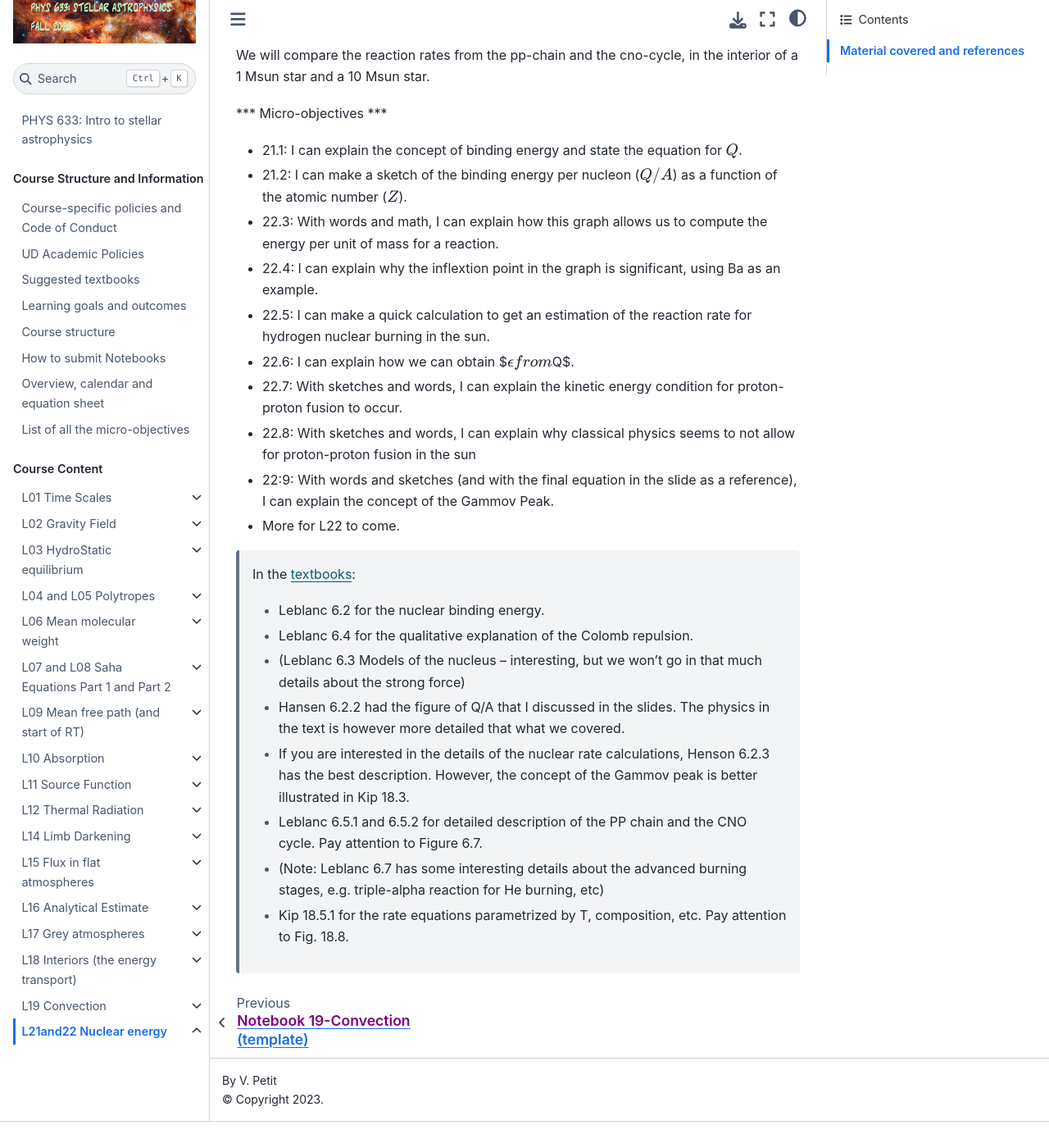
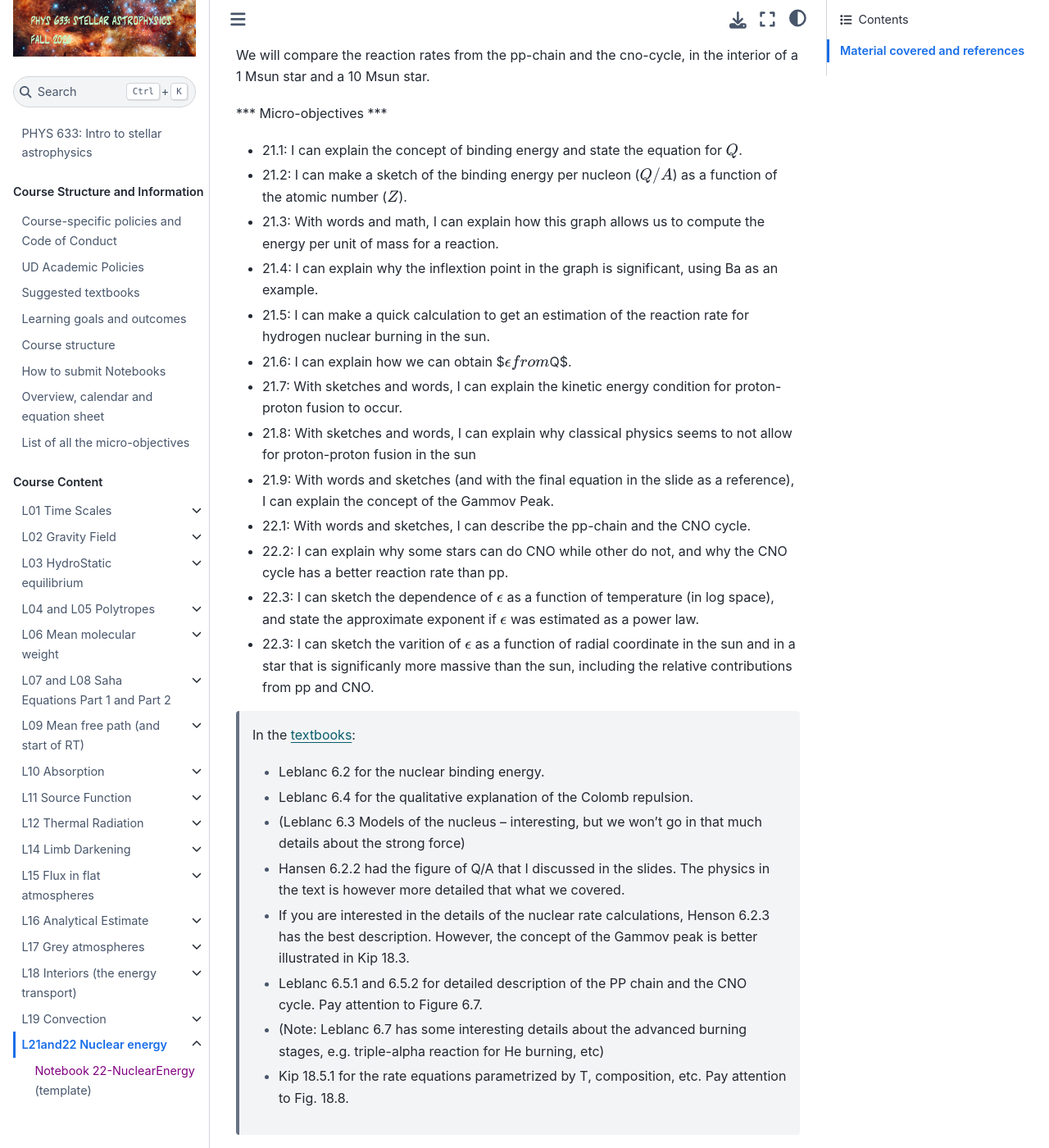
Before and after one commit to veropetit/PHYS633-F2026, a Jupyter Book: the page built from Book/L21and22-NuclearEnergy/README.md, in a window 1280 px wide and 1400 px high, scrolled down 471 px. Shown: the whole window at 82% size. Built offline with Jupyter Book 1.0.4 settings and Sphinx 7.4.7 and the Sphinx Book theme 1.1.4, drawn with Linux system fonts in a browser that asks for light colours; pages that are not in the unit, such as notebooks, are missing from menus; before the commit the page ends 1839 px from its top, so only the background shows below that; some of the changed text lies outside the part shown.

Commit message:
Update L22

```diff
--- a/Book/L21and22-NuclearEnergy/README.md
+++ b/Book/L21and22-NuclearEnergy/README.md
@@ -19,14 +19,18 @@ We will compare the reaction rates from the pp-chain and the cno-cycle, in the i
 *** Micro-objectives ***
 - 21.1: I can explain the concept of binding energy and state the equation for $Q$.
 - 21.2: I can make a sketch of the binding energy per nucleon ($Q/A$) as a function of the atomic number ($Z$).
-- 22.3: With words and math, I can explain how this graph allows us to compute the energy per unit of mass for a reaction.
-- 22.4: I can explain why the inflextion point in the graph is significant, using Ba as an example.
-- 22.5: I can make a quick calculation to get an estimation of the reaction rate for hydrogen nuclear burning in the sun.
-- 22.6: I can explain how we can obtain $$\epsilon$$ from $Q$.
-- 22.7: With sketches and words, I can explain the kinetic energy condition for proton-proton fusion to occur.
-- 22.8: With sketches and words, I can explain why classical physics seems to not allow for proton-proton fusion in the sun
-- 22:9: With words and sketches (and with the final equation in the slide as a reference), I can explain the concept of the Gammov Peak.
-- More for L22 to come.
+- 21.3: With words and math, I can explain how this graph allows us to compute the energy per unit of mass for a reaction.
+- 21.4: I can explain why the inflextion point in the graph is significant, using Ba as an example.
+- 21.5: I can make a quick calculation to get an estimation of the reaction rate for hydrogen nuclear burning in the sun.
+- 21.6: I can explain how we can obtain $$\epsilon$$ from $Q$.
+- 21.7: With sketches and words, I can explain the kinetic energy condition for proton-proton fusion to occur.
+- 21.8: With sketches and words, I can explain why classical physics seems to not allow for proton-proton fusion in the sun
+- 21.9: With words and sketches (and with the final equation in the slide as a reference), I can explain the concept of the Gammov Peak.
+
+- 22.1: With words and sketches, I can describe the pp-chain and the CNO cycle.
+- 22.2: I can explain why some stars can do CNO while other do not, and why the CNO cycle has a better reaction rate than pp.
+- 22.3: I can sketch the dependence of $\epsilon$ as a function of temperature (in log space), and state the approximate exponent if $\epsilon$ was estimated as a power law.
+- 22.3: I can sketch the varition of $\epsilon$ as a function of radial coordinate in the sun and in a star that is significanly more massive than the sun, including the relative contributions from pp and CNO.
 
 
 > In the [textbooks](../textbooks.md):
--- a/Book/_toc.yml
+++ b/Book/_toc.yml
@@ -81,7 +81,7 @@ parts:
       - file: L19-Convection/Slides.md
     - file: L21and22-NuclearEnergy/README.md
       sections:
-#      - file: L21and22-NuclearEnergy/22-NuclearEnergy-template.ipynb
+      - file: L21and22-NuclearEnergy/22-NuclearEnergy-template.ipynb
       - file: L21and22-NuclearEnergy/Slides.md
 #    - file: L23-Degeneracy/README.md
 #      sections:
```
Also changed, not shown: Book/L21and22-NuclearEnergy/22-NuclearEnergy-template.ipynb.
